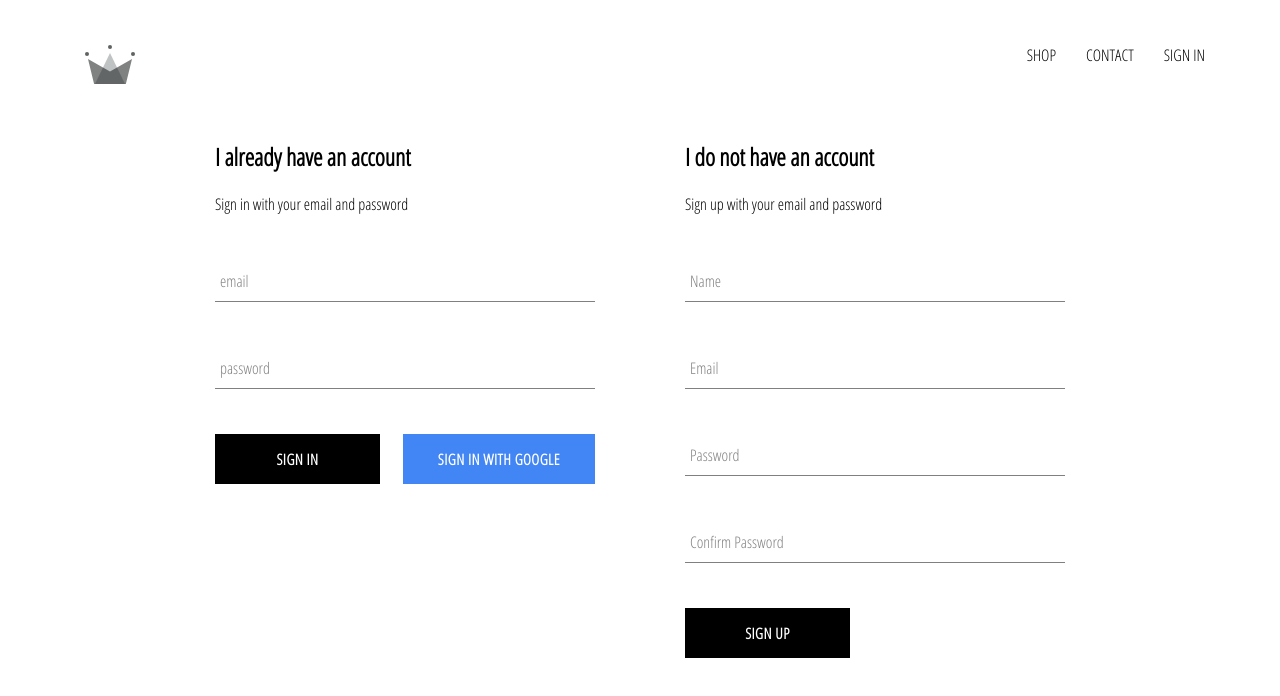
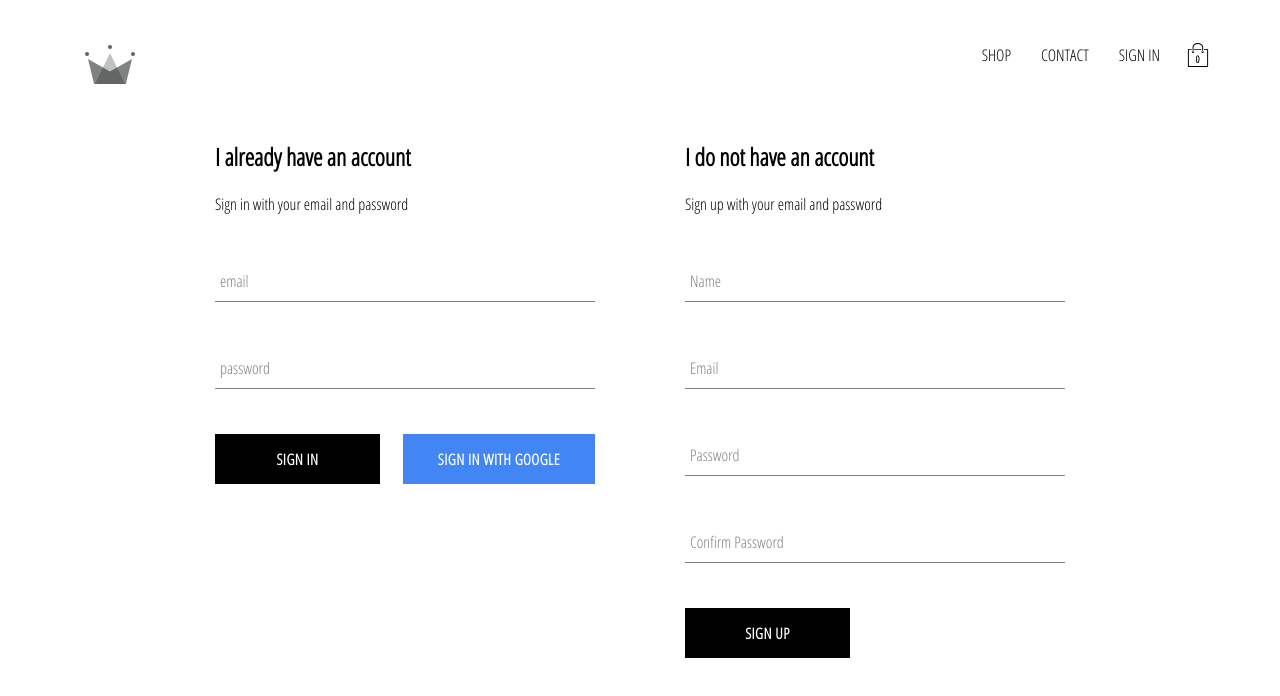
Before and after one commit to jorgejavierleon/react-ecommerce, a React (Create React App) app: page /signin in a window 1280 px wide. Shown: the top 696 px of the page. Built offline with nearby package versions, Linux system fonts and the light colour scheme; no server answers.

Commit message:
modal cart icon

```diff
--- a/src/App.js
+++ b/src/App.js
@@ -6,7 +6,6 @@
 
 import HomePage from './pages/homepage/homepage.component';
 import ShopPage from './pages/shop/shop.component';
-import SignInAndSignUp from './pages/sign-in-and-sign-up/sign-in-and-sign-up.component';
 import Header from './components/header/header.component'
 import { auth, createUserProfileDocument } from './firebase/firebase.utils';
 import {setCurrentUser} from './redux/user/user.actions';
@@ -52,7 +51,7 @@
               this.props.currentUser ? (
                 <Redirect to='/' />
               ) : (
-                <SignInAndSignUpPage />
+                <SignInAndSignUpPage></SignInAndSignUpPage>
               )
             }
           ></Route>
--- /dev/null
+++ b/src/components/cart-dropdown/cart-dropdown.component.jsx
@@ -0,0 +1,15 @@
+import React from 'react'
+
+import CustomButton from '../custom-botton/custom-button.component';
+
+import './cart-dropdown.styles.scss';
+
+const CartDropdown = () => {
+    return (
+        <div className='cart-dropdown'>
+           <div className="cart-items"></div>
+           <CustomButton>GO TO CHECKOUT</CustomButton>
+        </div>
+    )
+}
+export default CartDropdown;
--- /dev/null
+++ b/src/components/cart-dropdown/cart-dropdown.styles.scss
@@ -0,0 +1,24 @@
+.cart-dropdown {
+  position: absolute;
+  width: 240px;
+  height: 340px;
+  display: flex;
+  flex-direction: column;
+  padding: 20px;
+  border: 1px solid black;
+  background-color: white;
+  top: 90px;
+  right: 40px;
+  z-index: 5;
+
+  .cart-items {
+    height: 240px;
+    display: flex;
+    flex-direction: column;
+    overflow: scroll;
+  }
+
+  button {
+    margin-top: auto;
+  }
+}
--- /dev/null
+++ b/src/components/cart-icon/cart-icon.component.jsx
@@ -0,0 +1,24 @@
+import React from 'react'
+
+import {connect} from 'react-redux';
+
+import {toggleCartHidden} from '../../redux/cart/cart.actions';
+
+import {ReactComponent as ShoppingIcon} from '../../assets/shopping-bag.svg'
+
+import './cart-icon.styles.scss'
+
+const CartIcon = ({toggleCartHidden}) => {
+    return (
+        <div className='cart-icon' onClick={toggleCartHidden}>
+            <ShoppingIcon className='shopping-icon'></ShoppingIcon>
+            <span className='item-count'>0</span>
+        </div>
+    )
+}
+
+const mapDispatchToProps = dispatch => ({
+    toggleCartHidden: () => dispatch(toggleCartHidden())
+});
+
+export default connect(null, mapDispatchToProps)(CartIcon);
--- /dev/null
+++ b/src/components/cart-icon/cart-icon.styles.scss
@@ -0,0 +1,21 @@
+.cart-icon {
+    width: 45px;
+    height: 45px;
+    position: relative;
+    display: flex;
+    align-items: center;
+    justify-content: center;
+    cursor: pointer;
+
+    .shopping-icon {
+      width: 24px;
+      height: 24px;
+    }
+
+    .item-count {
+      position: absolute;
+      font-size: 10px;
+      font-weight: bold;
+      bottom: 12px;
+    }
+  }
--- a/src/components/header/header.component.jsx
+++ b/src/components/header/header.component.jsx
@@ -3,11 +3,13 @@
 import {connect} from 'react-redux'
 
 import { auth } from "../../firebase/firebase.utils";
+import CartIcon from "../cart-icon/cart-icon.component";
+import CartDropdown from "../cart-dropdown/cart-dropdown.component"
 
 import { ReactComponent as Logo } from '../../assets/crown.svg'
 import './header.styles.scss';
 
-const Header = ({currentUser}) => (
+const Header = ({currentUser, hidden}) => (
     <div className="header">
         <Link className="logo-container" to="/" >
             <Logo className="logo"></Logo>
@@ -16,19 +18,27 @@
             <Link className="option" to='/shop'>SHOP</Link>
             <Link className="option" to='/shop'>CONTACT</Link>
             {
-                currentUser ?
+                currentUser ? (
                 <div className="option" onClick={() => auth.signOut()}>
                     SIGN OUT
                 </div>
-                :
+                ) : (
                 <Link className="option" to="/signin">SIGN IN</Link>
+                )
             }
+            <CartIcon></CartIcon>
         </div>
+        {
+            hidden ? null :
+            <CartDropdown></CartDropdown>
+        }
+
     </div>
 );
 
-const mapStateToProps = state => ({
-    currentUser: state.user.currentUser
+const mapStateToProps = ({user: {currentUser}, cart: {hidden}}) => ({
+    currentUser,
+    hidden
 });
 
 export default connect(mapStateToProps)(Header);
--- /dev/null
+++ b/src/redux/cart/cart.actions.js
@@ -0,0 +1,5 @@
+import CartActionTypes from './cart.types';
+
+export const toggleCartHidden = () => ({
+    type: CartActionTypes.TOGGLE_CART_HIDDEN,
+})
--- /dev/null
+++ b/src/redux/cart/cart.reducer.js
@@ -0,0 +1,16 @@
+import CartActionTypes from './cart.types';
+
+const initialState = {
+    hidden: true
+}
+
+export default (state = initialState, { type, payload }) => {
+    switch (type) {
+
+    case CartActionTypes.TOGGLE_CART_HIDDEN:
+        return { ...state, hidden: !state.hidden }
+
+    default:
+        return state
+    }
+}
--- /dev/null
+++ b/src/redux/cart/cart.types.js
@@ -0,0 +1,5 @@
+const CartActionTypes = {
+    TOGGLE_CART_HIDDEN: 'TOGGLE_CART_HIDDEN'
+};
+
+export default CartActionTypes;
--- a/src/redux/root-reducer.js
+++ b/src/redux/root-reducer.js
@@ -1,7 +1,9 @@
 import {combineReducers} from 'redux';
 
 import userReducer from './user/user.reducer';
+import cartReducer from './cart/cart.reducer';
 
 export default combineReducers({
+    cart: cartReducer,
     user: userReducer
 })
```
Also changed, not shown: src/assets/shopping-bag.svg (added).
